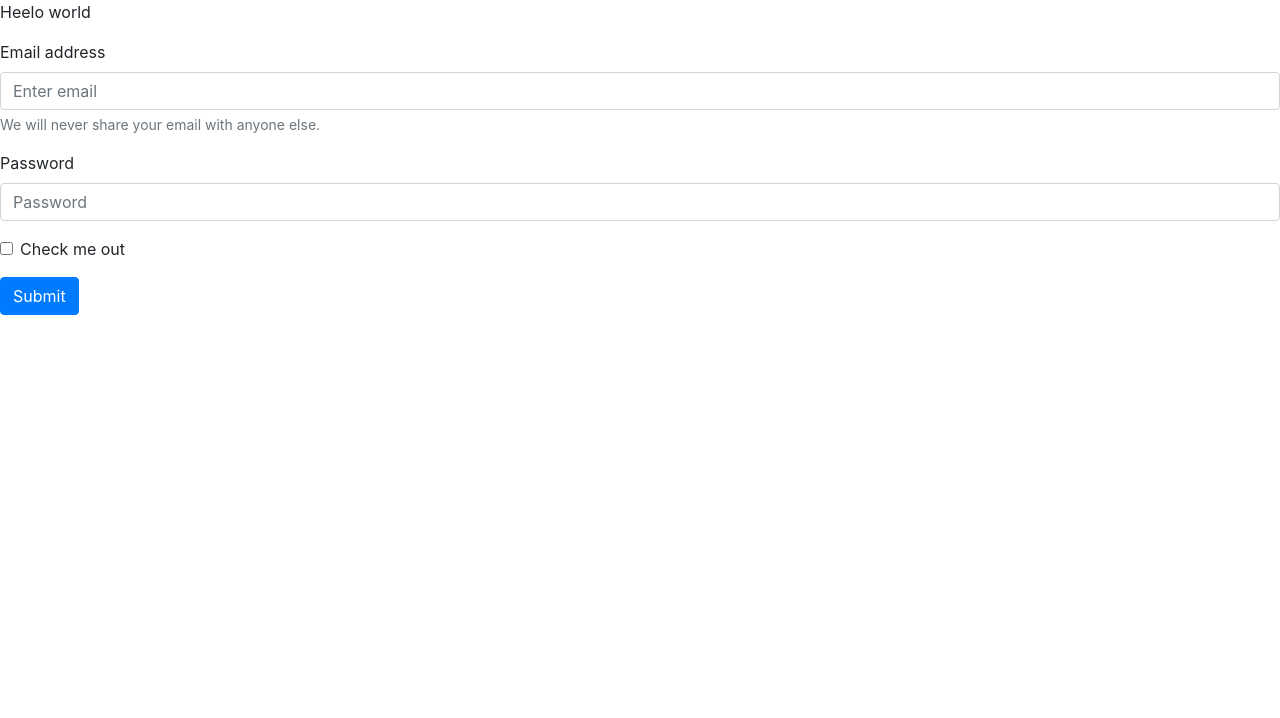
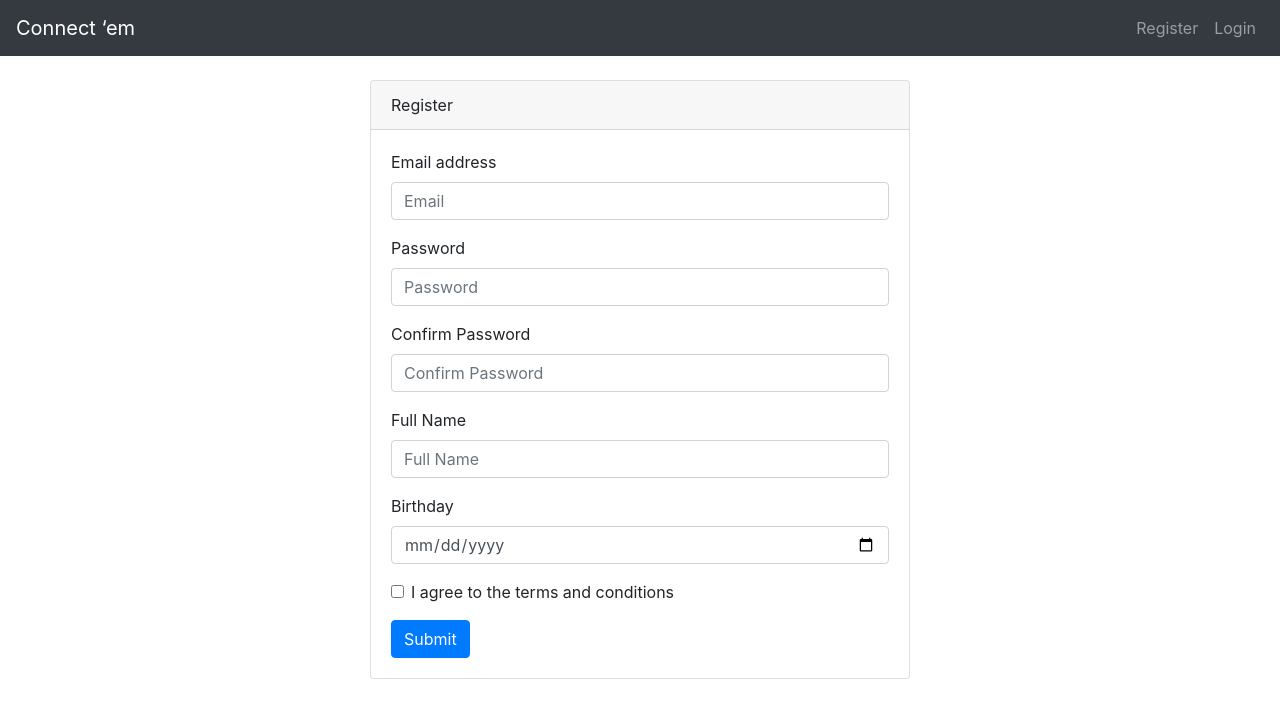
Before and after one commit to Hamada14/Connect-em-all, a React app: page /#/register in a window 1280 px wide. Shown: the top 718 px of the page. Built offline with nearby package versions, Linux system fonts and the light colour scheme.

Commit message:
Add vanilla register and login pages

```diff
--- a/package.json
+++ b/package.json
@@ -22,7 +22,8 @@
     "react": "*",
     "react-router-dom": "*",
     "react-bootstrap": "1.0.0-beta.6",
-    "bootstrap": "*"
+    "bootstrap": "*",
+    "prop-types": "*"
   },
   "devDependencies": {
     "@babel/core": "*",
--- a/src/client/App.js
+++ b/src/client/App.js
@@ -1,22 +1,23 @@
 import React, { Component } from 'react';
 import './app.css';
-import { HashRouter, Route, Link } from "react-router-dom";
+import { HashRouter, Route } from 'react-router-dom';
 
+import LoginPage from "./pages/LoginPage";
+import NewsFeedPage from './pages/NewsFeedPage';
 import RegisterPage from "./pages/RegisterPage";
+import SettingsPage from './pages/SettingsPage';
+
+import GenericNavigationBar from "./navigation/GenericNavigationBar";
 
 export default class App extends Component {
   state = {};
 
   settingsPage() {
-    return (
-      <p>Settings Page</p>
-    )
+    return <SettingsPage />
   }
 
   newsFeedPage() {
-    return (
-      <p>News feed page</p>
-    )
+    return <NewsFeedPage />
   }
 
   registerPage() {
@@ -24,35 +25,28 @@ export default class App extends Component {
   }
 
   homePage() {
-    return (
-      <p>Welcome Home!</p>
-    )
+    return (<p>Welcome Home!</p>)
   }
 
   loginPage() {
-    return (
-      <p>Login page</p>
-    )
+    return <LoginPage />
   }
 
-  aboutPage() {
-    return (
-      <p>You are in the about</p>
-    )
-  }
-
-
   render() {
-    return (
-      <React.Fragment>
+    const router = (
       <HashRouter>
         <Route exact path="/" component={this.homePage} />
         <Route exact path="/login" component={this.loginPage} />
         <Route exact path="/register" component={this.registerPage} />
         <Route exact path="/news_feed" component={this.newsFeedPage} />
         <Route exact path="/settings" component={this.settingsPage} />
-          <Route exact path="/about" component={this.aboutPage} />
       </HashRouter>
+    )
+    return (
+      <React.Fragment>
+        <GenericNavigationBar />
+        <br />
+        {router}
       </React.Fragment>
     );
   }
--- /dev/null
+++ b/src/client/navigation/GenericNavigationBar.js
@@ -0,0 +1,22 @@
+import React from "react";
+import { Navbar, Nav } from 'react-bootstrap';
+
+const GenericNavigationBar = () => {
+  return (
+    <React.Fragment>
+      <Navbar bg="dark" variant="dark">
+        <Navbar.Brand href="#">Connect ‘em</Navbar.Brand>
+        <Nav className="mr-auto">
+          {/* <Nav.Link href="#">Home</Nav.Link> */}
+        </Nav>
+
+        <Nav>
+          <Nav.Link href="#register">Register</Nav.Link>
+          <Nav.Link href="#login">Login</Nav.Link>
+        </Nav>
+      </Navbar>
+    </React.Fragment>
+  )
+}
+
+export default GenericNavigationBar;
--- a/src/client/pages/LoginPage.js
+++ b/src/client/pages/LoginPage.js
@@ -0,0 +1,38 @@
+import React, { Component } from 'react';
+import { Form, Button, Card, Container, Row, Col } from 'react-bootstrap';
+
+export default class LoginPage extends Component {
+   state = {};
+
+   render() {
+     return (
+       <React.Fragment>
+         <Container>
+           <Row>
+             <Col md={{ span: 6, offset: 3 }}>
+               <Card>
+                 <Card.Header>Login</Card.Header>
+                 <Card.Body>
+                   <Form>
+                     <Form.Group>
+                       <Form.Label>Email address</Form.Label>
+                       <Form.Control type="email" placeholder="Email" />
+                     </Form.Group>
+
+                     <Form.Group>
+                       <Form.Label>Password</Form.Label>
+                       <Form.Control type="password" placeholder="Password" />
+                     </Form.Group>
+                     <Button variant="primary" type="submit">
+                           Login
+                     </Button>
+                   </Form>
+                 </Card.Body>
+               </Card>
+             </Col>
+           </Row>
+         </Container>
+       </React.Fragment>
+     )
+   }
+}
--- a/src/client/pages/NewsFeedPage.js
+++ b/src/client/pages/NewsFeedPage.js
@@ -0,0 +1,9 @@
+import React, { Component } from 'react';
+
+export default class NewsFeedPage extends Component {
+   state = {};
+
+   render() {
+     return <p>This is the news feed Page</p>;
+   }
+}
--- a/src/client/pages/RegisterPage.js
+++ b/src/client/pages/RegisterPage.js
@@ -1,32 +1,58 @@
-import React from 'react';
-import { Form, Button } from 'react-bootstrap';
+import React, { Component } from 'react';
+import { Form, Button, Card, Container, Row, Col } from 'react-bootstrap';
 
-const RegisterPage = () => {
+export default class RegisterPage extends Component {
+  state = {};
+
+  render() {
     return (
       <React.Fragment>
-        <p> Heelo world</p>
+        <Container>
+          <Row>
+            <Col md={{ span: 6, offset: 3 }}>
+              <Card>
+                <Card.Header>Register</Card.Header>
+                <Card.Body>
                   <Form>
-          <Form.Group controlId="formBasicEmail">
+                    <Form.Group>
                       <Form.Label>Email address</Form.Label>
-            <Form.Control type="email" placeholder="Enter email" />
-            <Form.Text className="text-muted">
-                We will never share your email with anyone else.
-            </Form.Text>
+                      <Form.Control type="email" placeholder="Email" />
                     </Form.Group>
 
-          <Form.Group controlId="formBasicPassword">
+                    <Form.Group>
                       <Form.Label>Password</Form.Label>
                       <Form.Control type="password" placeholder="Password" />
                     </Form.Group>
-          <Form.Group controlId="formBasicChecbox">
-            <Form.Check type="checkbox" label="Check me out" />
+
+                    <Form.Group>
+                      <Form.Label>Confirm Password</Form.Label>
+                      <Form.Control type="password" placeholder="Confirm Password" />
                     </Form.Group>
+
+                    <Form.Group>
+                      <Form.Label>Full Name</Form.Label>
+                      <Form.Control placeholder="Full Name" />
+                    </Form.Group>
+
+                    <Form.Group>
+                      <Form.Label>Birthday</Form.Label>
+                      <Form.Control type="date" />
+                    </Form.Group>
+
+                    <Form.Group>
+                      <Form.Check type="checkbox" label="I agree to the terms and conditions" />
+                    </Form.Group>
+
+                  </Form>
                   <Button variant="primary" type="submit">
                       Submit
                   </Button>
-        </Form>
+                </Card.Body>
+              </Card>
+            </Col>
+          </Row>
+        </Container>
       </React.Fragment>
     )
   }
-
-export default RegisterPage;
+}
--- a/src/client/pages/SettingsPage.js
+++ b/src/client/pages/SettingsPage.js
@@ -0,0 +1,9 @@
+import React, { Component } from 'react';
+
+export default class SettingsPage extends Component {
+   state = {};
+
+   render() {
+     return <p>This is the settings Page</p>;
+   }
+}
```
Also changed, not shown: src/client/navigation/UserNavigationBar.js (added, +24 -0 lines), src/client/pages/AboutPage.js (deleted), 2 other files (tests, documents, lock files or other folders). Lines whose indentation alone changed are shown as unchanged.
